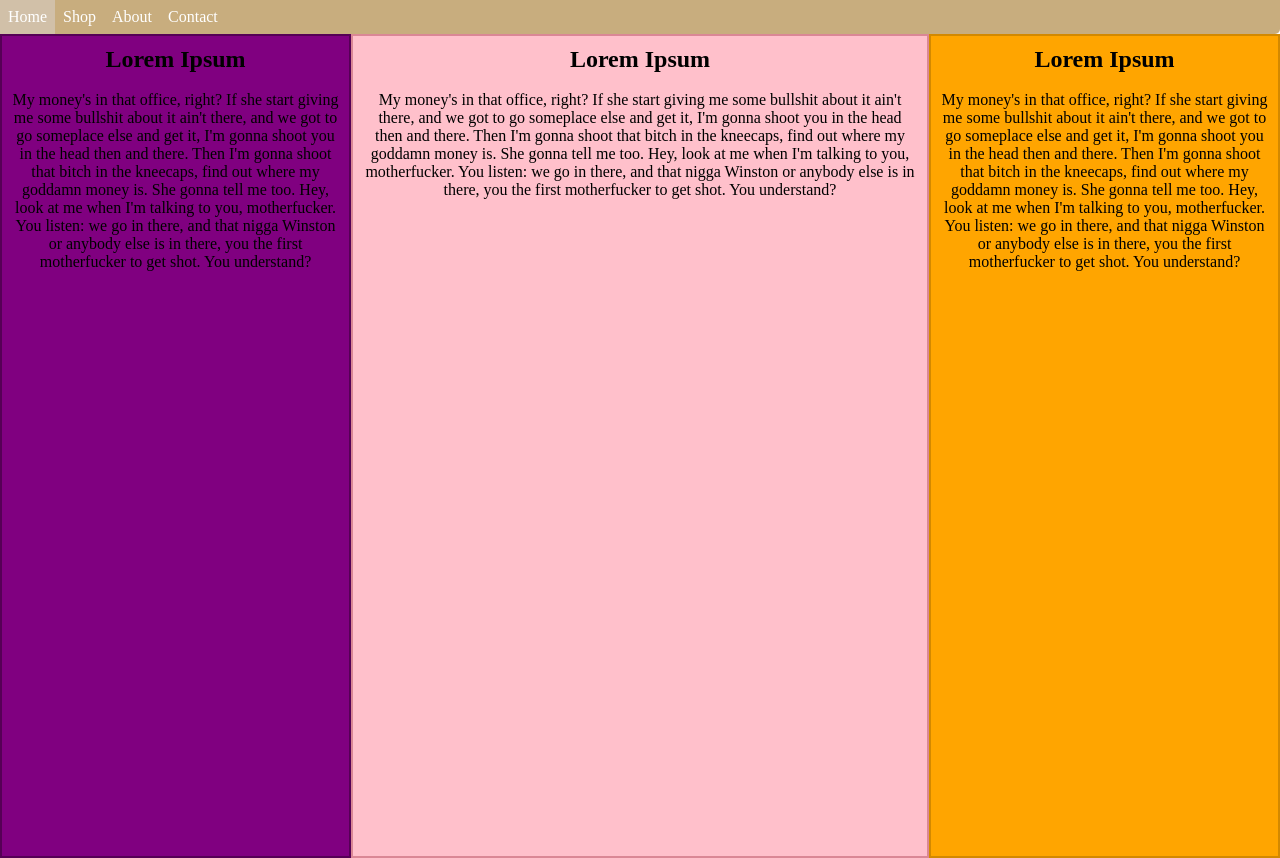
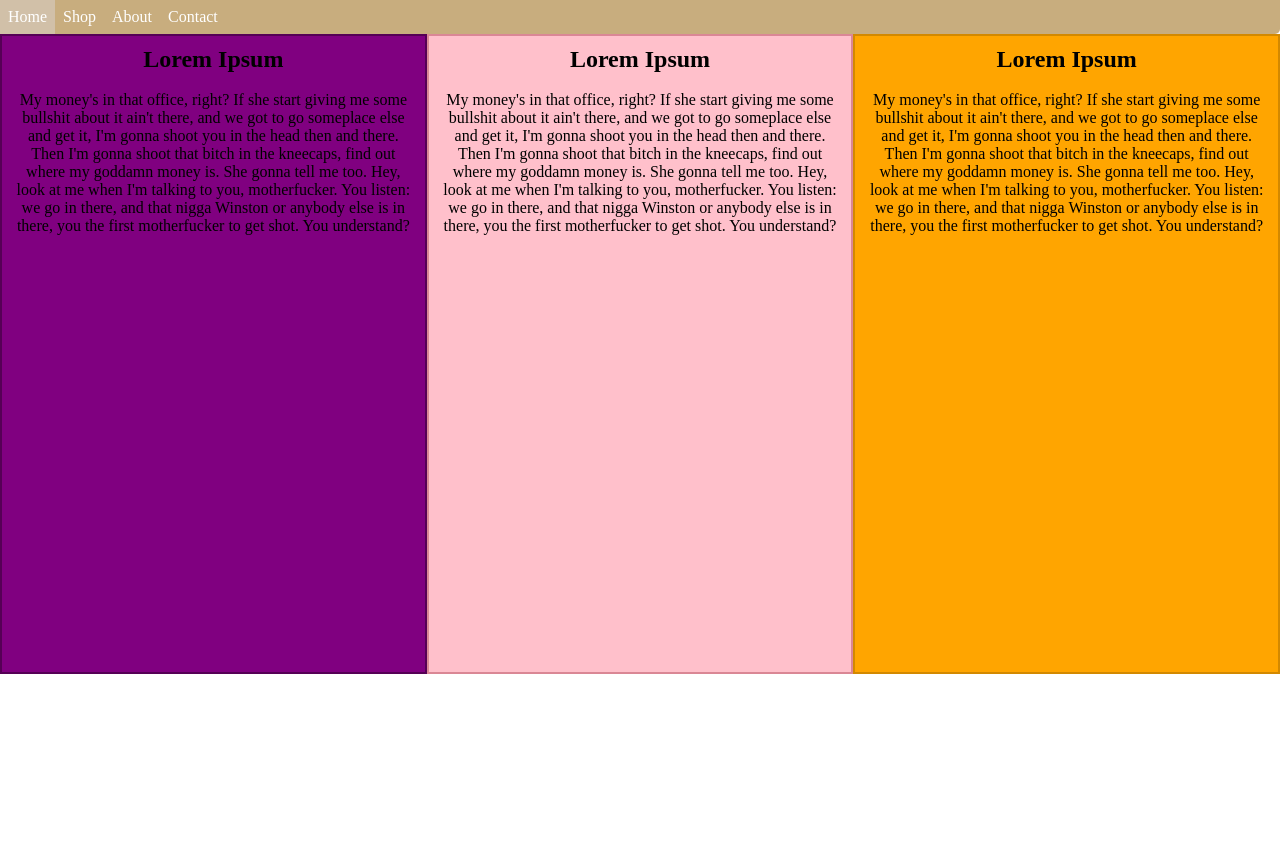
Before and after one commit to isaksandahl/flex-test, a plain HTML site: page flex.html in a window 1280 px wide. After the commit the page ends 800 px from the top, so only its background shows below. Drawn offline with Linux system fonts and the light colour scheme.

Commit message:
Inget major

```diff
--- a/CSS/flex.css
+++ b/CSS/flex.css
@@ -33,16 +33,10 @@
 .flex-container {
     display: flex;
     flex-flow: column wrap;
-    justify-content: space-around;
-    width: 100%;
+    justify-content: space-around; /* Ingeting händer? */
 }
 
 [class ^="box"] {
-    height: 100vh;
-    flex: 1 0 100px;
-
-
-
     border-color: 2px solid red;
 }
 
@@ -56,7 +50,6 @@
     background: pink;
     border: 2px solid rgb(218, 135, 149);
     padding: 10px;
-    flex-grow: 2;
 }
 
 .box-3 {
@@ -91,6 +84,11 @@
     .flex-container {
         display: flex;
         flex-flow: nowrap row;
+        height: 80vh;
+    }
+
+    .box-2 {
+        flex-grow: 2; /* Funkar inte? */
     }
 
 
```
